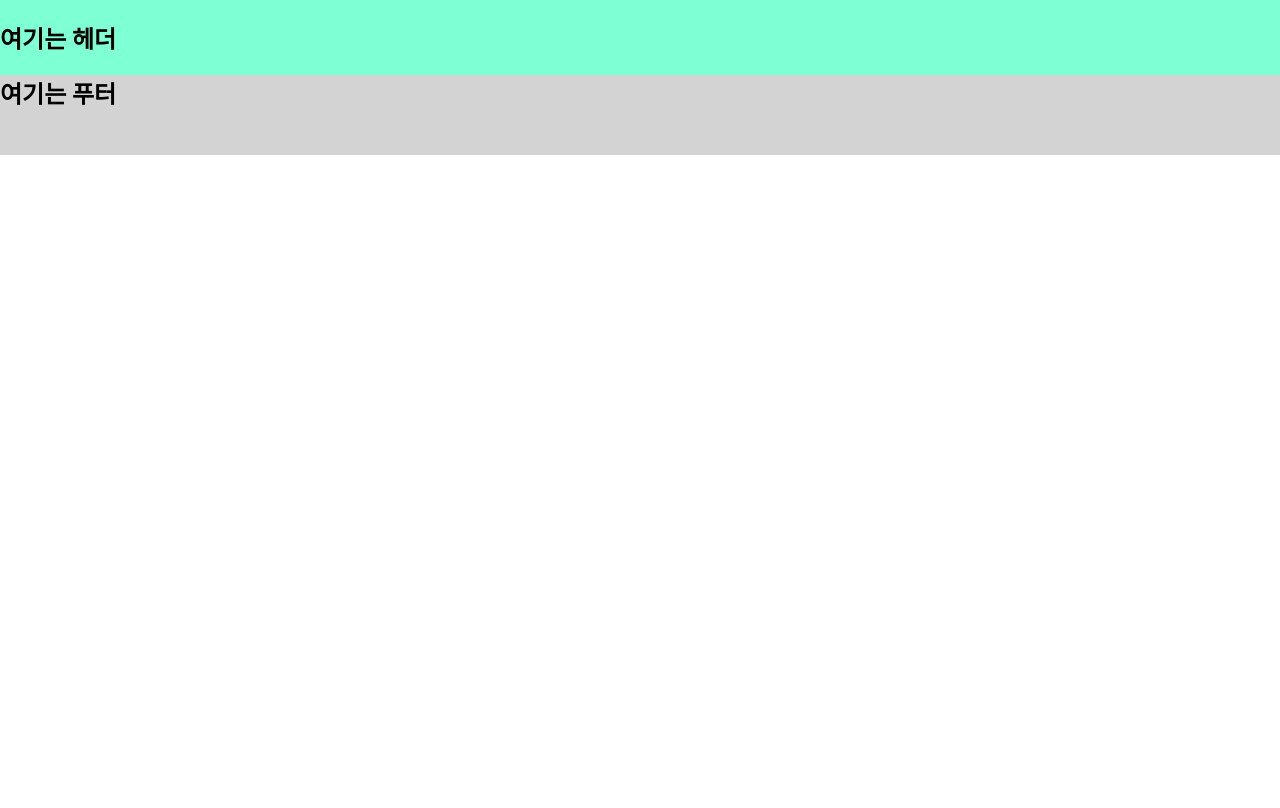
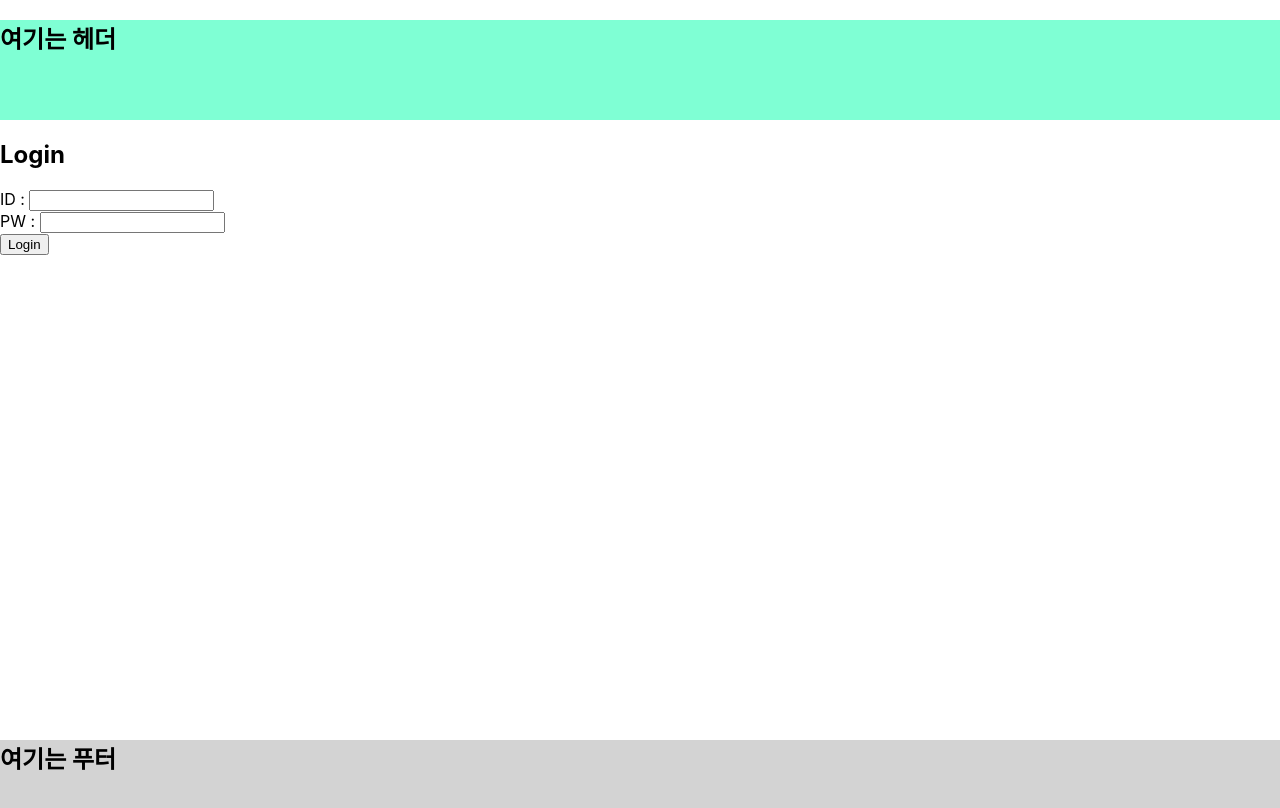
Before and after one commit to laykis/OwnHub, a React (Create React App) app in the folder src/main/ownhubfront/: page / in a window 1280 px wide. Shown: the top 808 px of the page. Built offline with nearby package versions, Linux system fonts and the light colour scheme; no server answers.

Commit message:
[webfront] basic layout lv1
basic layout setting done
- Login.js works well
- Main1.js works well

```diff
--- a/src/main/ownhubfront/src/App.css
+++ b/src/main/ownhubfront/src/App.css
@@ -1,3 +1,8 @@
+#center {
+  min-height: 500px;
+  align-items: center;
+}
+
 .App {
   text-align: center;
 }
--- a/src/main/ownhubfront/src/App.js
+++ b/src/main/ownhubfront/src/App.js
@@ -1,40 +1,45 @@
-import './App.css';
-import Login from "./Login";
-import MainPage from './Main1';
-import Layout from './layout/layout';
-import {useEffect, useState} from "react";
-import {BrowserRouter, Route, Switch} from "react-router-dom";
+import "./App.css";
+import { useEffect, useState } from "react";
+import { BrowserRouter, Route, Switch } from "react-router-dom";
 
+import Login from "./function/Login";
+import MainPage from "./function/Main1";
+import Layout from "./layout/layout";
+import Footer from "./layout/footer";
+import Header from "./layout/header";
 
 function App() {
   // 로그인 상태 관리
-  const [isLogin, setIsLogin] = useState(false)
+  const [isLogin, setIsLogin] = useState(false);
 
   useEffect(() => {
-    if(sessionStorage.getItem('user_id') === null){
-    // sessionStorage 에 user_id 라는 key 값으로 저장된 값이 없다면
-      console.log('isLogin ?? :: ', isLogin)
+    if (sessionStorage.getItem("user_id") === null) {
+      // sessionStorage 에 user_id 라는 key 값으로 저장된 값이 없다면
+      console.log("isLogin ?? :: ", isLogin);
     } else {
-    // sessionStorage 에 user_id 라는 key 값으로 저장된 값이 있다면
-    // 로그인 상태 변경
-      setIsLogin(true)
-      console.log('isLogin ?? :: ', isLogin)
+      // sessionStorage 에 user_id 라는 key 값으로 저장된 값이 있다면
+      // 로그인 상태 변경
+      setIsLogin(true);
+      console.log("isLogin ?? :: ", isLogin);
     }
     //eslint-disable-next-line react-hooks/exhaustive-deps
   }, []);
 
-
   return (
-    <Layout>
-      {/* <BrowserRouter> */}
-        <div className="App">
-          <BrowserRouter>
-            <Route path={'/main1'} component={MainPage}/>
-            <Route path={'/'} component={Login}/>
-          </BrowserRouter>
+    <>
+      <Header />
+      {/* <Layout> */}
+      <BrowserRouter>
+        <div id="center">
+          <Switch>
+            <Route path={"/main1"} component={MainPage} />
+            <Route path={"/"} component={Login} />
+          </Switch>
         </div>
-      {/* </BrowserRouter> */}
-    </Layout>
+      </BrowserRouter>
+      {/* </Layout> */}
+      <Footer />
+    </>
   );
 }
 
--- a/src/main/ownhubfront/src/layout/footer.css
+++ b/src/main/ownhubfront/src/layout/footer.css
@@ -1,5 +1,7 @@
 .footer {
     height: 80px;
     margin-top: auto;
+    position: relative;
+    transform: translateY(100%);
     background-color: lightgray;
 }
--- a/src/main/ownhubfront/src/layout/header.css
+++ b/src/main/ownhubfront/src/layout/header.css
@@ -1,6 +1,9 @@
 .header {
-    position: fixed;
+    /* position: fixed; */
+    margin: auto;
     top: 0;
     width: 100%;
+    height: 100px;
+    align-items: center;
     background-color: aquamarine;
 }
--- a/src/main/ownhubfront/src/layout/layout.js
+++ b/src/main/ownhubfront/src/layout/layout.js
@@ -6,11 +6,11 @@ import "./layout.css"
 const Layout = () => {
     return (
         <div className='layout'>
-            <Header />
+            {/* <Header /> */}
             <main>
                 <h2>전체적인 레이아웃</h2>
             </main>
-            <Footer />
+            {/* <Footer /> */}
         </div>
     )
 }
```
Also changed, not shown: src/main/ownhubfront/src/function/Login.js (renamed from src/main/ownhubfront/src/Login.js), src/main/ownhubfront/src/function/Main1.js (renamed from src/main/ownhubfront/src/Main1.js).
